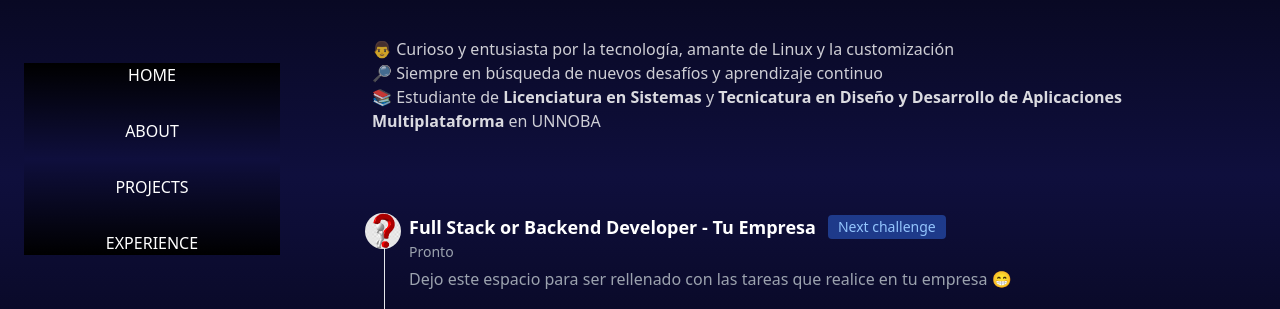
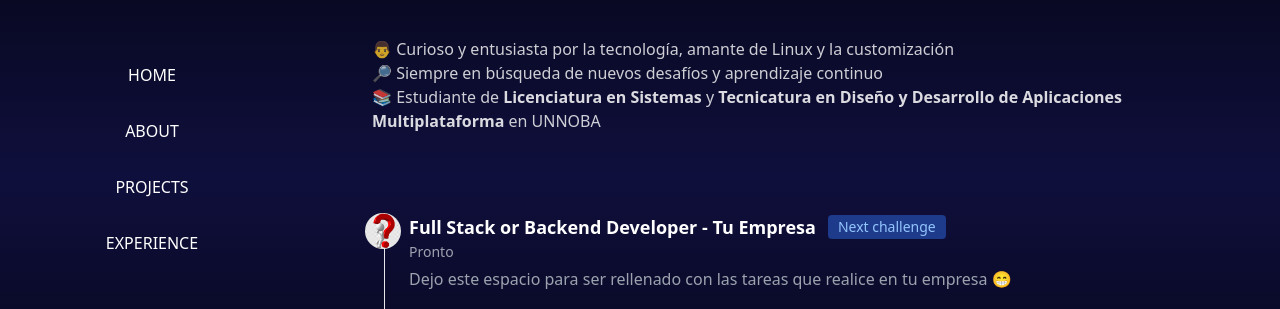
Before and after one commit to noisyBrain/portfolio, an Astro site: page / in a window 1280 px wide. Shown: the part 249-558 px from the top of the page. Built offline with nearby package versions, Linux system fonts and the light colour scheme; Astro itself is replaced by a stand-in of ours.

Commit message:
fix: deleted div background

```diff
--- a/src/components/Header.astro
+++ b/src/components/Header.astro
@@ -25,7 +25,6 @@ import Youtube from '../icons/Youtube.astro'
     <div class="
       nav-links
       hidden
-      bg-gradient-to-b from-[#000] via-[#0f0f3d] to-black
       flex absolute right-0 top-0
       items-center justify-center
       min-h-full pr-10
```
